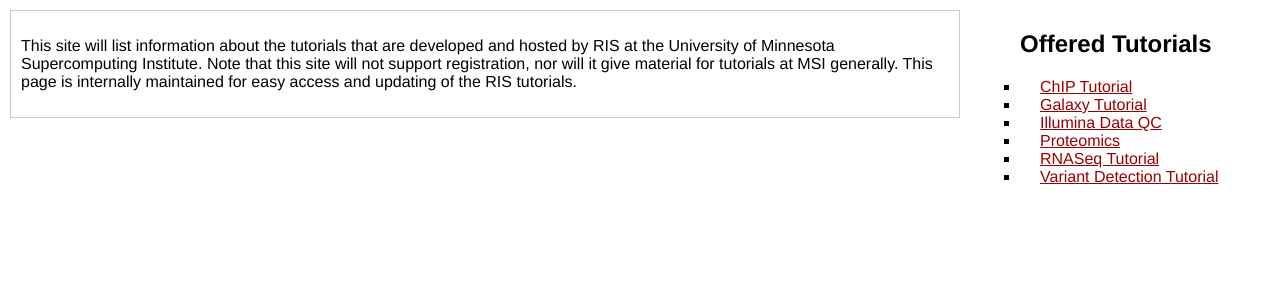
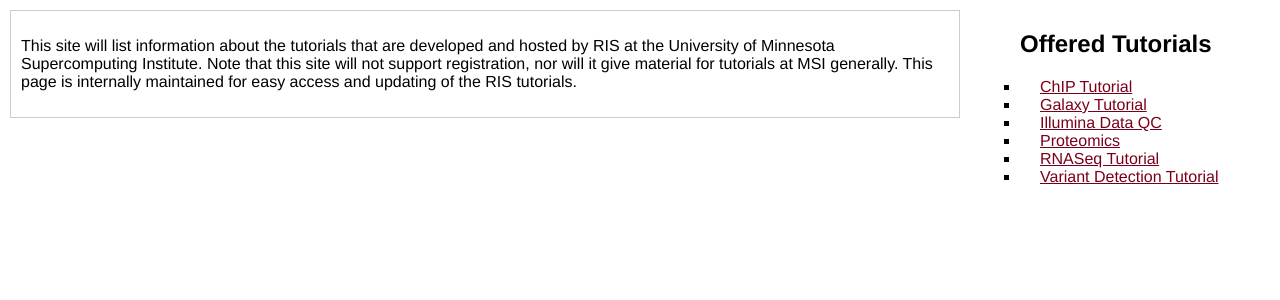
Before and after one commit to msi-ris/Tutorials, a Jekyll site: the page built from index.html, in a window 1280 px wide. Shown: the top 300 px of the page. Built offline with Jekyll 4.4.1, drawn with Linux system fonts in a browser that asks for light colours.

Commit message:
Update CSS

```diff
--- a/css/main.css
+++ b/css/main.css
@@ -48,15 +48,15 @@ h3 {
 }
 
 a {
-    color:#990000;
+    color:#7a0019;
     text-decoration:underline;
 }
 a:hover {
-    color:#aa0000;
+    color:#7a0019;
     text-decoration:underline;
 }
 a:visited {
-    color:#330000;
+    color:#7a0019;
     text-decoration:underline;
 }
 
@@ -68,6 +68,3 @@ ul#tutlist {
 li {
     padding-left:20px;
 }
-li:before {
-    color:"#7a0019";
-}
```
